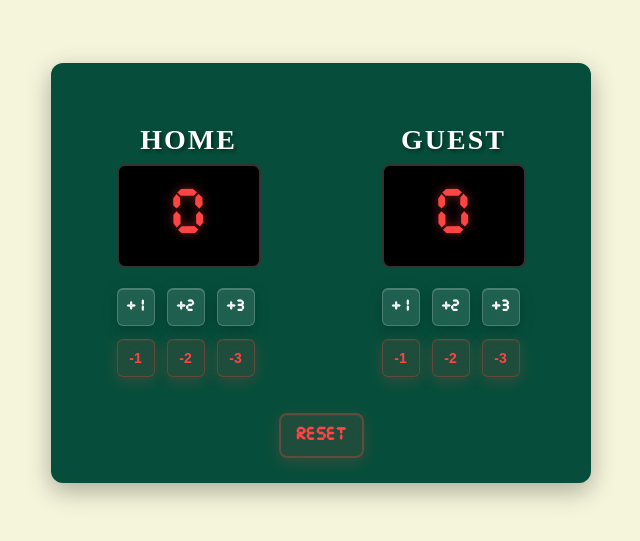
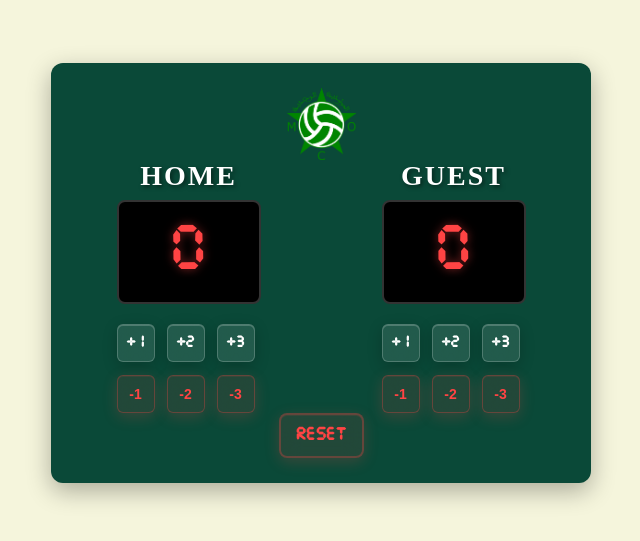
Before and after one commit to Abdou-77/Basketball-Scoreboard-Project, a plain HTML site: page index.html in a window 1280 px wide. Shown: the part 129-670 px from the top of the page, without its empty margins (319-959 px from the left). Drawn offline with Linux system fonts and the light colour scheme.

Commit message:
Add logo image and update styles for logo in CSS

```diff
--- a/index.css
+++ b/index.css
@@ -9,7 +9,12 @@ body {
     background-color: beige;
     animation: fadeIn 1s ease-in-out;
 }
-
+.logo{
+    background-image: url(/Logo\ Mouloudia\ Oujda.png);
+    background-size: cover;
+    width: 69px;
+    height: 72px;
+}
 h3 {
     color: white;
     justify-content: center;
@@ -32,7 +37,7 @@ h3:hover {
     justify-content: space-around;
     align-items: center;
     margin-top: 15%;
-    background-color: #064E3B;
+    background-color: #0a4938;
     width: 500px;
     height: 370px;
     border-radius: 12px;
--- a/index.html
+++ b/index.html
@@ -4,6 +4,7 @@
     </head>
     <body>
         <div class="container">
+           <div class="logo"></div>
             <div class="scoreboard-section">
                 <div>
                     <h3>HOME</h3>
@@ -15,6 +16,7 @@
                         <button class="add" onclick="plus2_Home()">+2</button>
                         <button class="add" onclick="plus3_Home()">+3</button>
                     </div>
+
                     <div class="buttons minus-buttons">
                         <button class="minus" onclick="minus1_Home()">-1</button>
                         <button class="minus" onclick="minus2_Home()">-2</button>
```
Also changed, not shown: Logo Mouloudia Oujda.png (added).
